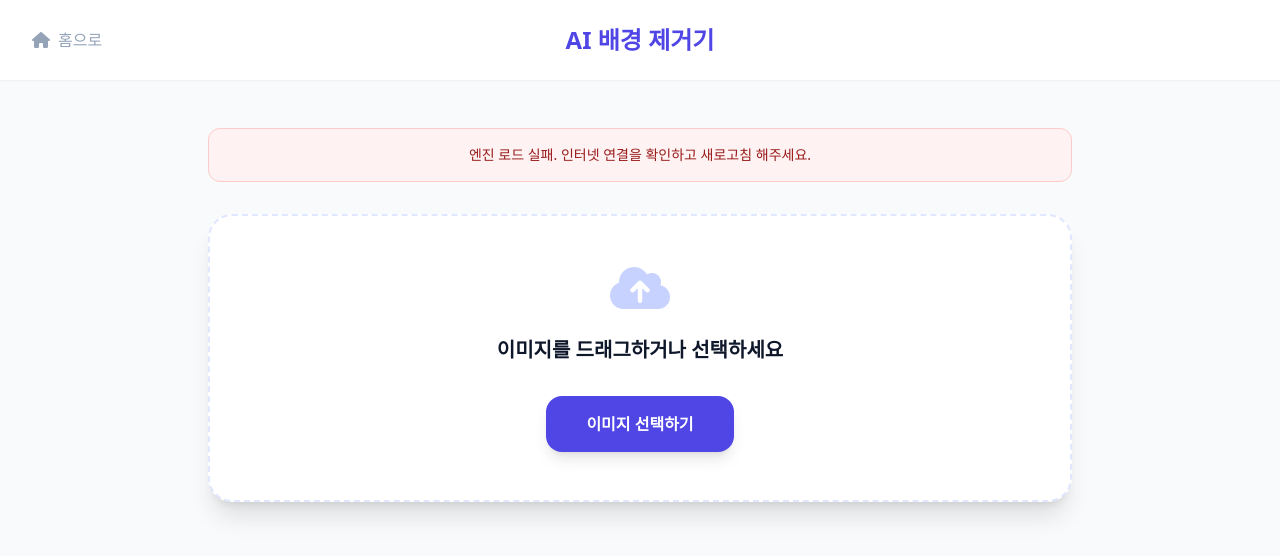
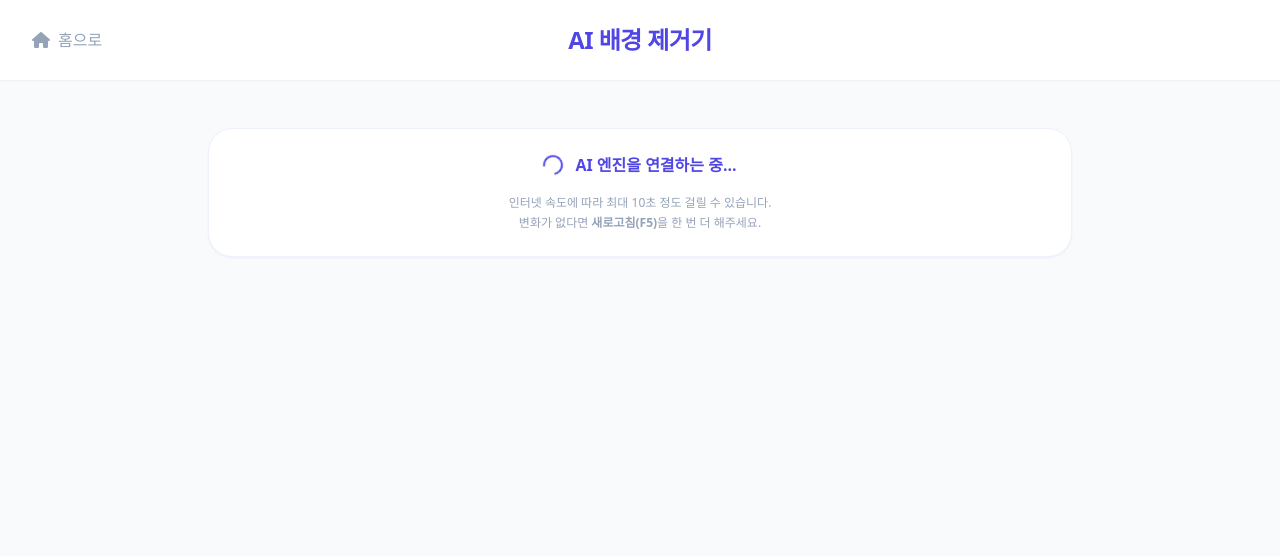
Before and after one commit to takionss/main, a Jekyll site: the page web/background-removal/index.html, which Jekyll copies as it is, in a window 1280 px wide. Shown: the top 556 px of the page. Built offline with Jekyll 4.4.1, drawn with Linux system fonts in a browser that asks for light colours; nearby versions of some CDN libraries.

Commit message:
Add files via upload

```diff
--- a/web/background-removal/index.html
+++ b/web/background-removal/index.html
@@ -14,16 +14,22 @@
         }
     </style>
     <script>
-        // [초긴급] 기존에 설치된 잘못된 보안 서비스 워커 제거
-        if ('serviceWorker' in navigator) {
-            navigator.serviceWorker.getRegistrations().then(registrations => {
-                for(let registration of registrations) {
-                    registration.unregister();
-                    console.log("Old ServiceWorker Unregistered");
+        // 1. [강력 조치] 방해되는 모든 서비스 워커 강제 제거 및 초기화
+        async function clearServiceWorkers() {
+            if ('serviceWorker' in navigator) {
+                const registrations = await navigator.serviceWorker.getRegistrations();
+                if (registrations.length > 0) {
+                    for (let registration of registrations) {
+                        await registration.unregister();
+                    }
+                    console.log("Old Service Workers Cleared. Reloading...");
+                    window.location.reload(); // 깨끗한 상태로 다시 시작
                 }
-            });
+            }
         }
-        // 드래그 앤 드롭 새 창 열림 방지 (최우선 실행)
+        clearServiceWorkers();
+
+        // 2. 드래그 앤 드롭 새 창 열림 방지 (즉시 실행)
         window.addEventListener('dragover', e => e.preventDefault(), false);
         window.addEventListener('drop', e => e.preventDefault(), false);
     </script>
@@ -34,86 +40,101 @@
         <a href="../../index.html" class="absolute left-8 top-1/2 -translate-y-1/2 text-slate-400 hover:text-indigo-600 transition-colors flex items-center gap-2">
             <i class="fas fa-home"></i> 홈으로
         </a>
-        <h1 class="text-2xl font-bold text-center text-indigo-600">AI 배경 제거기</h1>
+        <h1 class="text-2xl font-bold text-center text-indigo-600 tracking-tight">AI 배경 제거기</h1>
     </header>
 
     <main class="flex-grow container mx-auto px-4 py-12 max-w-4xl">
-        <div id="status-bar" class="mb-8 p-4 rounded-xl bg-blue-50 border border-blue-200 text-blue-800 text-sm text-center">
-            엔진 초기화 중... 잠시만 기다려 주세요.
+        <div id="init-loader" class="mb-8 p-6 rounded-3xl bg-white border border-indigo-50 shadow-sm flex flex-col items-center gap-4">
+            <div class="flex items-center gap-3 text-indigo-600 font-bold">
+                <div class="animate-spin w-5 h-5 border-2 border-current border-t-transparent rounded-full"></div>
+                <span>AI 엔진을 연결하는 중...</span>
+            </div>
+            <p class="text-slate-400 text-xs text-center leading-relaxed">
+                인터넷 속도에 따라 최대 10초 정도 걸릴 수 있습니다.<br>
+                변화가 없다면 <b>새로고침(F5)</b>을 한 번 더 해주세요.
+            </p>
         </div>
 
-        <section id="upload-section" class="bg-white rounded-3xl shadow-xl p-12 border-2 border-dashed border-indigo-100 flex flex-col items-center">
-            <i class="fas fa-cloud-upload-alt text-5xl text-indigo-200 mb-6"></i>
-            <h2 class="text-xl font-bold mb-8">이미지를 드래그하거나 선택하세요</h2>
+        <section id="upload-section" class="hidden bg-white rounded-3xl shadow-xl p-12 border-2 border-dashed border-indigo-100 flex flex-col items-center transition-all animate-fade-in">
+            <div class="w-20 h-20 bg-indigo-50 rounded-full flex items-center justify-center mb-6 text-indigo-500 text-3xl">
+                <i class="fas fa-cloud-upload-alt"></i>
+            </div>
+            <h2 class="text-2xl font-bold mb-8 text-center text-slate-700">이미지를 여기로 끌어다 놓으세요</h2>
             <input type="file" id="file-input" class="hidden" accept="image/*">
-            <button id="select-btn" class="bg-indigo-600 text-white px-10 py-4 rounded-2xl font-bold shadow-lg hover:bg-indigo-700 transition-all">
+            <button id="select-btn" class="bg-indigo-600 text-white px-10 py-4 rounded-2xl font-bold shadow-lg hover:bg-indigo-700 transition-all active:scale-95">
                 이미지 선택하기
             </button>
         </section>
 
-        <section id="loading-section" class="hidden bg-white rounded-3xl shadow-xl p-12 text-center">
-            <div class="animate-spin text-4xl text-indigo-600 mb-6"><i class="fas fa-circle-notch"></i></div>
-            <h2 id="loading-title" class="text-xl font-bold mb-2">AI 분석 중...</h2>
-            <p id="loading-msg" class="text-slate-500 text-sm mb-6">최초 1회 모델 다운로드 중 (약 40MB)</p>
-            <div class="w-full bg-slate-100 h-2 rounded-full overflow-hidden">
-                <div id="progress-bar" class="bg-indigo-600 h-full w-0 transition-all"></div>
+        <section id="processing-section" class="hidden bg-white rounded-3xl shadow-xl p-12 text-center">
+            <div class="animate-bounce text-5xl text-indigo-600 mb-8"><i class="fas fa-magic"></i></div>
+            <h2 id="proc-title" class="text-2xl font-bold mb-4">AI 마법을 부리는 중...</h2>
+            <p id="proc-msg" class="text-slate-400 text-sm mb-8 italic">처음 실행 시 AI 모델(약 40MB) 다운로드가 진행됩니다.</p>
+            <div class="w-full max-w-sm mx-auto bg-slate-100 h-3 rounded-full overflow-hidden shadow-inner">
+                <div id="progress-bar" class="bg-gradient-to-r from-indigo-500 to-purple-500 h-full w-0 transition-all duration-300"></div>
             </div>
         </section>
 
-        <section id="result-section" class="hidden space-y-8">
+        <section id="result-section" class="hidden space-y-8 animate-fade-in">
             <div class="grid md:grid-cols-2 gap-8">
-                <div class="bg-white p-4 rounded-2xl shadow shadow-inner"><img id="original-preview" class="w-full h-auto rounded-lg"></div>
-                <div class="bg-white p-4 rounded-2xl shadow checkerboard"><img id="result-preview" class="w-full h-auto rounded-lg"></div>
+                <div class="bg-white p-4 rounded-3xl shadow-lg border border-slate-50">
+                    <h3 class="text-xs font-bold text-slate-400 mb-4 uppercase tracking-widest text-center">Original</h3>
+                    <div class="aspect-square bg-slate-50 rounded-2xl overflow-hidden flex items-center justify-center">
+                        <img id="original-preview" class="max-w-full max-h-full object-contain">
+                    </div>
+                </div>
+                <div class="bg-white p-4 rounded-3xl shadow-lg border-2 border-indigo-100">
+                    <h3 class="text-xs font-bold text-indigo-500 mb-4 uppercase tracking-widest text-center">AI Result</h3>
+                    <div class="aspect-square checkerboard rounded-2xl overflow-hidden flex items-center justify-center shadow-inner">
+                        <img id="result-preview" class="max-w-full max-h-full object-contain">
+                    </div>
+                </div>
             </div>
-            <div class="flex justify-center gap-4">
-                <button id="download-btn" class="bg-green-500 text-white px-8 py-4 rounded-xl font-bold shadow-lg">다운로드</button>
-                <button onclick="location.reload()" class="bg-slate-200 text-slate-700 px-8 py-4 rounded-xl">다시 하기</button>
+            <div class="flex flex-col sm:flex-row justify-center gap-4 py-4">
+                <button id="download-btn" class="bg-green-500 text-white px-10 py-4 rounded-2xl font-bold shadow-xl hover:bg-green-600 transition-all">다운로드 (PNG)</button>
+                <button onclick="location.reload()" class="bg-slate-200 text-slate-700 px-8 py-4 rounded-2xl font-medium">다른 이미지 하기</button>
             </div>
         </section>
     </main>
 
-    <!-- 라이브러리 로드 (CORS 문제 방지를 위해 crossorigin 추가) -->
-    <script src="https://cdn.jsdelivr.net/npm/@imgly/background-removal@1.4.5/dist/bundle.js" crossorigin="anonymous"></script>
+    <script type="module">
+        // 가장 안정적인 ESM 방식으로 라이브러리 로드
+        import imglyRemoveBackground from 'https://cdn.jsdelivr.net/npm/@imgly/background-removal@1.4.5/+esm';
 
-    <script>
         const fileInput = document.getElementById('file-input');
         const selectBtn = document.getElementById('select-btn');
         const uploadSection = document.getElementById('upload-section');
-        const loadingSection = document.getElementById('loading-section');
+        const processingSection = document.getElementById('processing-section');
         const resultSection = document.getElementById('result-section');
         const progressBar = document.getElementById('progress-bar');
-        const loadingTitle = document.getElementById('loading-title');
-        const loadingMsg = document.getElementById('loading-msg');
-        const statusBar = document.getElementById('status-bar');
+        const procTitle = document.getElementById('proc-title');
+        const procMsg = document.getElementById('proc-msg');
+        const initLoader = document.getElementById('init-loader');
 
-        // 엔진 로드 체크
-        window.onload = () => {
-            if (typeof imglyRemoveBackground !== 'undefined') {
-                statusBar.textContent = "엔진 준비 완료! 이미지를 업로드해 주세요.";
-                statusBar.className = "mb-8 p-4 rounded-xl bg-green-50 border border-green-200 text-green-800 text-sm text-center";
-            } else {
-                statusBar.textContent = "엔진 로드 실패. 인터넷 연결을 확인하고 새로고침 해주세요.";
-                statusBar.className = "mb-8 p-4 rounded-xl bg-red-50 border border-red-200 text-red-800 text-sm text-center";
-            }
-        };
+        // 엔진 로드 체크 및 UI 전환
+        if (imglyRemoveBackground) {
+            console.log("AI Engine Connected Successfully!");
+            initLoader.classList.add('hidden');
+            uploadSection.classList.remove('hidden');
+        }
 
         selectBtn.addEventListener('click', () => fileInput.click());
 
+        fileInput.addEventListener('change', e => {
+            if (e.target.files.length > 0) handleFiles(e.target.files[0]);
+        });
+
+        // 업로드 섹션 드롭 지원
         uploadSection.addEventListener('drop', e => {
             e.preventDefault();
             if (e.dataTransfer.files.length > 0) handleFiles(e.dataTransfer.files[0]);
         });
 
-        fileInput.addEventListener('change', e => {
-            if (e.target.files.length > 0) handleFiles(e.target.files[0]);
-        });
-
         async function handleFiles(file) {
-            if (!file.type.startsWith('image/')) return alert('이미지 파일만 가능합니다.');
-            if (typeof imglyRemoveBackground === 'undefined') return alert('엔진이 아직 준비되지 않았습니다.');
+            if (!file.type.startsWith('image/')) return alert('이미지 파일만 선택해 주세요.');
 
             uploadSection.classList.add('hidden');
-            loadingSection.classList.remove('hidden');
+            processingSection.classList.remove('hidden');
             document.getElementById('original-preview').src = URL.createObjectURL(file);
 
             try {
@@ -122,26 +143,28 @@
                         const percent = Math.round(p * 100);
                         progressBar.style.width = percent + '%';
                         if (p < 0.9) {
-                            loadingMsg.textContent = "AI 모델 다운로드 중... " + percent + "%";
+                            procMsg.textContent = `AI 모델을 다운로드하고 있습니다... ${percent}%`;
                         } else {
-                            loadingTitle.textContent = "배경 제거 중...";
-                            loadingMsg.textContent = "거의 완료되었습니다!";
+                            procTitle.textContent = "배경 제거 작업 중...";
+                            procMsg.textContent = "거의 완료되었습니다! 조금만 더 기다려 주세요.";
                         }
-                    }
+                    },
+                    model: 'medium'
                 });
 
                 document.getElementById('result-preview').src = URL.createObjectURL(blob);
-                loadingSection.classList.add('hidden');
+                processingSection.classList.add('hidden');
                 resultSection.classList.remove('hidden');
 
                 document.getElementById('download-btn').onclick = () => {
                     const a = document.createElement('a');
                     a.href = URL.createObjectURL(blob);
-                    a.download = "result_nobg.png";
+                    a.download = file.name.replace(/\.[^/.]+$/, "") + "_smileslife_nobg.png";
                     a.click();
                 };
             } catch (error) {
-                alert("오류 발생: " + error.message);
+                console.error(error);
+                alert("작업 중 오류가 발생했습니다: " + error.message + "\n다시 한번 시도해 주세요.");
                 location.reload();
             }
         }
```
